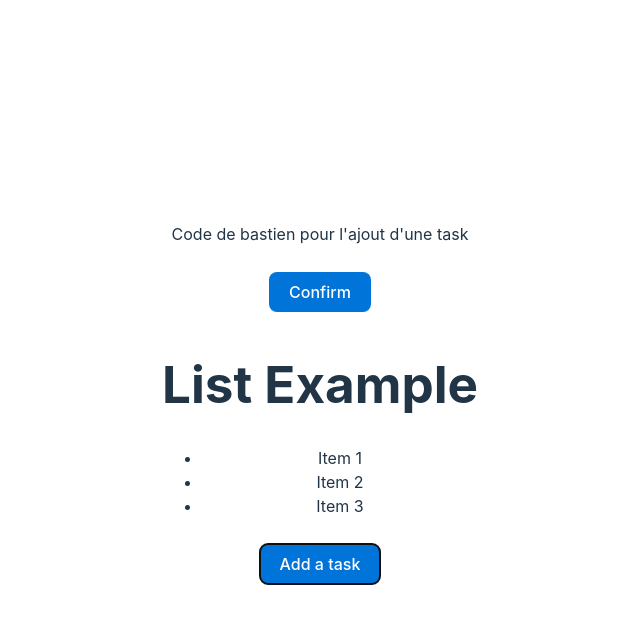
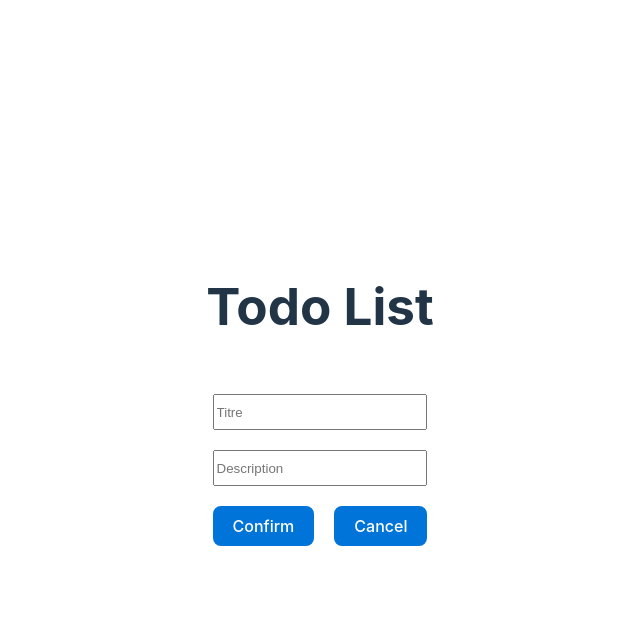
Before and after one commit to Hugo-Blois/toDoList-ReactApp, a React (Vite) app in the folder toDoList-ReactApp/: page / in a window 1280 px wide. Both pictures are taken after a click on the button "Add a task". Shown: the top 624 px of the page, without its empty margins (320-960 px from the left). Built offline with nearby package versions, Linux system fonts and the light colour scheme.

Commit message:
test merge

```diff
--- a/toDoList-ReactApp/package.json
+++ b/toDoList-ReactApp/package.json
@@ -10,6 +10,9 @@
     "preview": "vite preview"
   },
   "dependencies": {
+    "@fortawesome/free-solid-svg-icons": "^6.4.2",
+    "@fortawesome/react-fontawesome": "^0.2.0",
+    "js-cookie": "^3.0.5",
     "react": "^18.2.0",
     "react-dom": "^18.2.0"
   },
--- a/toDoList-ReactApp/src/App.css
+++ b/toDoList-ReactApp/src/App.css
@@ -41,3 +41,14 @@
 .read-the-docs {
   color: #888;
 }
+
+.add-task{
+  display: flex;
+  flex-direction: column;
+}
+
+.add-task input{
+  margin: 10px;
+  height: 30px;
+
+}
--- a/toDoList-ReactApp/src/App.tsx
+++ b/toDoList-ReactApp/src/App.tsx
@@ -1,60 +1,105 @@
-import './App.css'
+import './App.css';
 import List from './List';
-import Button from './Button'
-import { Fragment, useState } from 'react';
+import Button from './Button';
+import { useState } from 'react';
 
 interface ListItem {
   id: number;
+  title: string;
   content: string;
+  done: boolean;
 }
 
 function App() {
+  const [addTask, setAddTask] = useState<boolean>(false);
+  const [itemList, setItemList] = useState<ListItem[]>([]);
+  const [tache, setTache] = useState<string>("");
+  const [description, setDescription] = useState<string>("");
+  const [error, setError] = useState<string | null>(null);
+  const [editStates, setEditStates] = useState<{ [key: number]: { title: string; content: string } }>({});
 
-  const [addTask, setAddTask] = useState<boolean>(true);
+  function onChangeTache(e: React.ChangeEvent<HTMLInputElement>){
+    const text = String(e.currentTarget.value);
+    if(text != '') setTache(text);
+  }
+  function onChangeDescription(e: React.ChangeEvent<HTMLInputElement>){
+    const text = String(e.currentTarget.value);
+    if(text != '') setDescription(text);
+  }
 
-  const [itemList, setItemList] = useState<ListItem[]>([
-    { id: 1, content: 'Item 1' },
-    { id: 2, content: 'Item 2' },
-    { id: 3, content: 'Item 3' },
-  ]);
 
-  const handleConfirm = () => {
-    // Generate a unique ID for the new item
-    const newId = itemList.length + 1;
+  function addTache(tache: string, description: string) {
+    if (tache !== "" && description !== "") {
+      const newItemList = [...itemList, { id: itemList.length + 1, title: tache, content: description, done: false }];
+      setItemList(newItemList);
+      setTache('');
+      setDescription('');
+      setAddTask(false);
 
-    // Add a new item to the itemList
-    const newItem: ListItem = {
-      id: newId,
-      content: `Item ${newId}`,
-    };
+      // setEditStates(prev => ({
+      //   ...prev,
+      //   [newItemList[newItemList.length - 1].id]: { title: '', content: '' }
+      // }));
 
-    // Update the state with the new itemList
-    setItemList([...itemList, newItem]);
+      setError(null);
+    } else {
+      setError("Les champs titre et description ne peuvent pas être vides");
+    }
+  }
+
+
+  function deleteTache(id: number) {
+    const updatedItemList = itemList.filter((item) => item.id !== id);
+    setItemList(updatedItemList);
+  }
+
+  function editTache(id: number, newContent: string) {
+    const updatedItemList = itemList.map((item) =>
+      item.id === id ? { ...item, content: newContent } : item
+    );
+    setItemList(updatedItemList);
+  }
+
+  function toggleDone(id: number) {
+    const updatedItemList = itemList.map((item) =>
+      item.id === id ? { ...item, done: !item.done } : item
+    );
+    setItemList(updatedItemList);
+  }
+
+  const handleTitleChange = (e: React.ChangeEvent<HTMLInputElement>, itemId: number) => {
+    setEditStates((prev) => ({ ...prev, [itemId]: { ...prev[itemId], title: e.target.value } }));
+  };
+
+  const handleContentChange = (e: React.ChangeEvent<HTMLInputElement>, itemId: number) => {
+    setEditStates((prev) => ({ ...prev, [itemId]: { ...prev[itemId], content: e.target.value } }));
   };
 
   return (
-    <>
     <div className="App">
+      <h1>Todo List</h1>
+      <List items={itemList} onDelete={deleteTache} onEdit={editTache} onToggleDone={toggleDone}/>
       {
        addTask === true ?
-       <Fragment>
-        <p>Code de bastien pour l'ajout d'une task</p>
-        <Button label='Confirm' onClick={() => {
-          setAddTask(false);
-          handleConfirm();
-        }} />
-       </Fragment>
+        <div className='add-task'>
+          <input type="text" placeholder='Titre' value={tache} onChange={ onChangeTache }></input>
+          <input type="text" placeholder='Description' value={description} onChange={ onChangeDescription }></input>
+          {error && <p className="error-message">{error}</p>}
+          <div>
+            <Button label='Confirm' onClick={() => {
+                  addTache(tache, description);
+                } } children={undefined} />
+            <Button label='Cancel' onClick={() => {
+                  setAddTask(false);
+                  setError(null);
+                } } children={undefined} />
+          </div>
+        </div>
         :
-       <Fragment>
-        <p>nothing</p>
-       </Fragment>
+        <Button label='Add a task' onClick={() => setAddTask(true)} children={undefined}/>
       }
-      <h1>List Example</h1>
-      <List items={itemList} />
-      <Button label='Add a task' onClick={ () => setAddTask(true)}/>
     </div>
-    </>
-  )
+  );
 }
 
-export default App
+export default App;
--- a/toDoList-ReactApp/src/Button.tsx
+++ b/toDoList-ReactApp/src/Button.tsx
@@ -1,14 +1,18 @@
-import React from 'react';
+import React, { ReactNode } from 'react';
 import './Button.css'
 
 interface ButtonProps {
   label: string;
   onClick: () => void;
+  children: ReactNode; // Utilisez ReactNode pour accepter n'importe quel type d'enfant
 }
 
 const Button: React.FC<ButtonProps> = (props: ButtonProps) => {
   return (
-    <button className="button" onClick={props.onClick}>{props.label}</button>
+    <button className="button" onClick={props.onClick}>
+      {props.label}
+      {props.children}
+      </button>
   );
 };
 
--- /dev/null
+++ b/toDoList-ReactApp/src/List.css
@@ -0,0 +1,49 @@
+/* Styles globaux ou dans un fichier dédié à votre composant */
+
+.custom-list {
+    display: grid;
+    place-items: center;
+    list-style-type: none;
+    padding: 0;
+  }
+
+  .list-item {
+    margin-bottom: 10px;
+    padding: 10px;
+  }
+
+  .item-title {
+    font-weight: bold;
+  }
+
+  .item-content {
+    margin-left: 10px;
+  }
+
+.button {
+    background-color: #0074d9; /* Couleur bleue */
+    color: #fff; /* Texte en blanc */
+    border: none;
+    padding: 10px 20px;
+    margin: 10px 10px 10px 10px;
+    cursor: pointer;
+    transition: background-color 0.3s; /* Transition sur la couleur de fond */
+}
+
+/* Style du bouton au survol */
+.button:hover {
+  background-color: #0056b3; /* Couleur bleue plus sombre au survol */
+}
+
+.edit-task{
+    display: flex;
+}
+
+.edit-task input {
+    margin: 10px;
+    height: auto;
+    background-color: transparent;
+    border: none;
+    outline: none;
+    font-size: inherit;
+}
--- a/toDoList-ReactApp/src/List.tsx
+++ b/toDoList-ReactApp/src/List.tsx
@@ -1,21 +1,30 @@
-// List.tsx
-
-import React from 'react';
+import TaskItem from './TaskItem';
+import './List.css';
 
 interface ListItem {
   id: number;
+  title: string;
   content: string;
+  done: boolean;
 }
 
 interface ListProps {
   items: ListItem[];
+  onDelete: (id: number) => void;
+
+  onEdit: (id: number, newContent: string) => void;
+  onToggleDone: (id: number) => void;
+
+  onHandleTitleChange: (e: React.ChangeEvent<HTMLInputElement>, itemId: number) => void;
+  onHandleContentChange: (e: React.ChangeEvent<HTMLInputElement>, itemId: number) => void;
 }
 
-const List: React.FC<ListProps> = ({ items }) => {
+const List: React.FC<ListProps> = ({ items, onDelete, onEdit, onToggleDone  }) => {
+
   return (
-    <ul>
-      {items.map(item => (
-        <li key={item.id}>{item.content}</li>
+    <ul className="custom-list">
+      {items.map((item) => (
+            <TaskItem key={item.id} item={item} onDelete={onDelete} onEdit={onEdit} onToggleDone={onToggleDone} onHandleContentChange={onHandleContentChange}/>
       ))}
     </ul>
   );
--- /dev/null
+++ b/toDoList-ReactApp/src/TaskItem.tsx
@@ -0,0 +1,84 @@
+import React, { useState } from 'react';
+import Button from './Button';
+import { FontAwesomeIcon } from '@fortawesome/react-fontawesome';
+import { faEdit, faTrash } from '@fortawesome/free-solid-svg-icons';
+
+interface ListItem {
+    id: number;
+    title: string;
+    content: string;
+    done: boolean;
+}
+
+interface TaskItemProps {
+    item: ListItem;
+    onToggleDone: (id: number) => void;
+    onDelete: (id: number) => void;
+    onEdit: (id: number, newTitlte: string, newContent: string) => void;
+    onHandleTitleChange: (e: React.ChangeEvent<HTMLInputElement>, itemId: number) => void;
+    onHandleContentChange: (e: React.ChangeEvent<HTMLInputElement>, itemId: number) => void;
+  }
+
+  const TaskItem: React.FC<TaskItemProps> = ({ item, onDelete, onToggleDone, onEdit }) => {
+
+    const handleEdit = () => {
+      onEdit(item.id, editStates[item.id]?.title || item.title, editStates[item.id]?.content || item.content);
+      setEditStates((prev) => ({ ...prev, [item.id]: { title: '', content: '' } }));
+    };
+
+    return (
+      <li
+        key={item.id}
+        className="list-item"
+        style={{
+          border: '2px',
+          borderRadius: '8px',
+          backgroundColor: 'rgba(0, 0, 0, 0.2)',
+          padding: '10px',
+          marginBottom: '10px',
+          width: '70vw',
+          display: 'flex',
+          justifyContent: 'space-between',
+          alignItems: 'center',
+        }}
+      >
+
+        <div style={{ display: 'flex', alignItems: 'center', marginLeft: '5px' }}>
+          <input
+            type="checkbox"
+            checked={item.done}
+            onChange={() => onToggleDone(item.id)}
+            style={{ marginRight: '30px' }}
+          />
+
+          <input
+            type="text"
+            value={editStates[item.id]?.title !== undefined ? editStates[item.id]?.title : ''}
+            onChange={(e) => handleTitleChange(e, item.id)}
+            placeholder="Nouveau titre"
+          />
+
+          <input
+            type="text"
+            value={editStates[item.id]?.content !== undefined ? editStates[item.id]?.content : ''}
+            onChange={(e) => handleContentChange(e, item.id)}
+            placeholder="Nouvelle description"
+          />
+
+        </div>
+
+        <div>
+        <Button onClick={handleEdit} label="">
+          <FontAwesomeIcon icon={faEdit} />
+        </Button>
+
+        <Button onClick={() => onDelete(item.id)} label={''}>
+          <FontAwesomeIcon icon={faTrash} />
+        </Button>
+        </div>
+
+      </li>
+    );
+  };
+
+  export default TaskItem;
```
Also changed, not shown: 1 other file (tests, documents, lock files or other folders).
